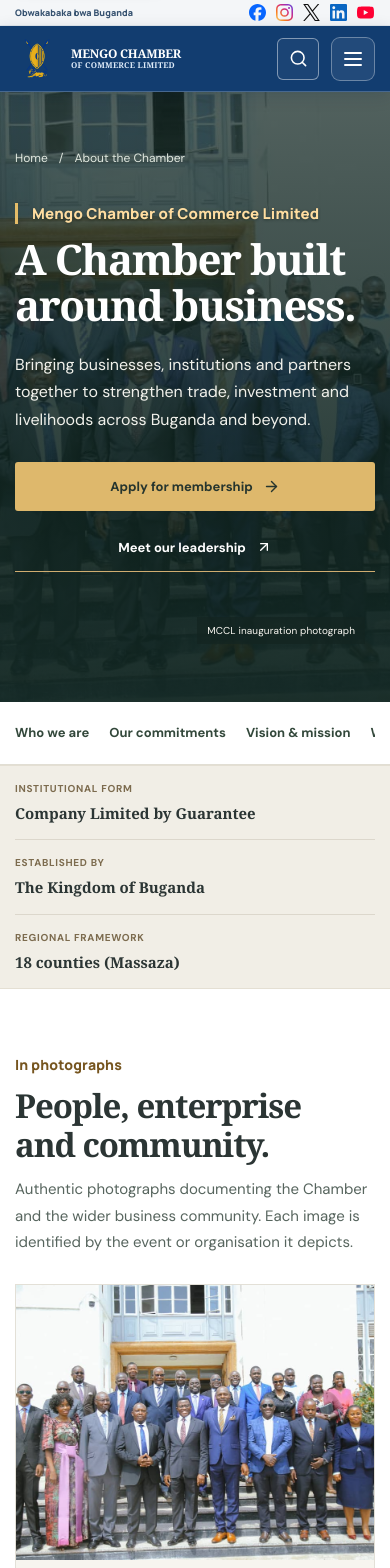
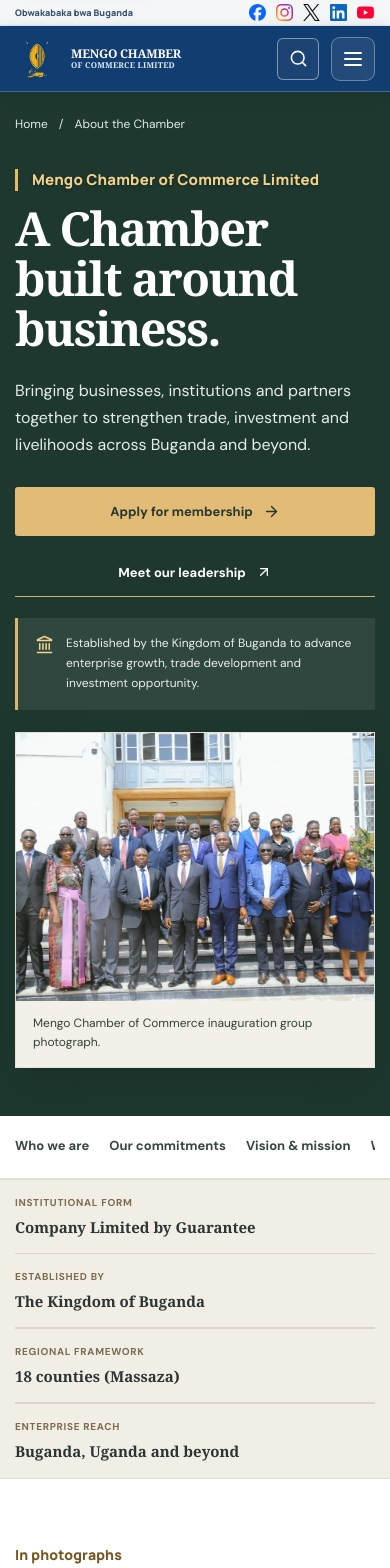
Before and after one commit to watumwa/mengo, a Next.js app: page /about in a window 390 px wide. Shown: the top 1568 px of the page. Built offline with nearby package versions, Linux system fonts and the light colour scheme.

Commit message:
Restore visible About hero photograph and detailed MCCL institutional information

```diff
--- a/app/about/about.css
+++ b/app/about/about.css
@@ -666,3 +666,233 @@
   .mc-about-v2 .mc-about-v2-direction-grid article > p { font-size: 20px; }
   .mc-about-v2 .mc-about-v2-section-nav a { font-size: 13px; }
 }
+
+
+/* Restore the visible, real MCCL inauguration photograph and richer About layout.
+   The earlier image-as-background experiment made the photograph hard to see.
+   On mobile, the photo remains fully visible below the introduction. */
+.mc-about-v2 .mc-about-v2-hero {
+  display: block;
+  min-height: 0;
+  padding: 32px 0 clamp(56px, 6vw, 84px);
+  background: #1e382f;
+  background-image: none;
+  color: #fff;
+}
+.mc-about-v2 .mc-about-v2-hero::before { display: none; }
+.mc-about-v2 .mc-about-v2-hero > .bp-shell { z-index: 1; }
+.mc-about-v2 .mc-about-v2-hero-grid {
+  display: grid;
+  grid-template-columns: minmax(0, .98fr) minmax(0, 1.02fr);
+  align-items: center;
+  gap: clamp(28px, 4.7vw, 76px);
+}
+.mc-about-v2 .mc-about-v2-hero-copy {
+  max-width: 660px;
+  padding: 28px 0 14px;
+}
+.mc-about-v2 .mc-about-v2-hero h1 {
+  max-width: 700px;
+  color: #fff;
+  font-size: clamp(47px, 5.35vw, 74px);
+  line-height: 1.065;
+  text-wrap: balance;
+}
+.mc-about-v2 .mc-about-v2-hero .mc-about-v2-kicker {
+  color: #f1d18c;
+  font-size: clamp(15px, 1.25vw, 18px);
+  font-weight: 800;
+}
+.mc-about-v2 .mc-about-v2-hero-lead {
+  max-width: 620px;
+  color: #e5eee7;
+  line-height: 1.7;
+}
+.mc-about-v2 .mc-about-v2-breadcrumb,
+.mc-about-v2 .mc-about-v2-breadcrumb a { color: #e4ebe4; }
+.mc-about-v2 .mc-about-v2-primary { background: #e2bc76; color: #26382e; }
+.mc-about-v2 .mc-about-v2-primary:hover { background: #f1d69f; color: #26382e; }
+.mc-about-v2 .mc-about-v2-quiet { color: #fff; border-bottom-color: #d1af75; }
+.mc-about-v2 .mc-about-v2-quiet:hover { color: #ffdf9c; }
+.mc-about-v2 .mc-about-v2-origin {
+  display: flex;
+  align-items: flex-start;
+  gap: 12px;
+  max-width: 625px;
+  margin-top: 30px;
+  padding: 16px 17px;
+  border-left: 3px solid #d8b775;
+  background: rgba(255,255,255,.075);
+  color: #eaf0e7;
+  font-size: 13px;
+  line-height: 1.65;
+}
+.mc-about-v2 .mc-about-v2-origin svg {
+  flex: none;
+  margin-top: 1px;
+  color: #f1d18c;
+}
+.mc-about-v2 .mc-about-v2-hero-image {
+  display: block;
+  min-width: 0;
+  margin: 0;
+  padding: 0;
+  background: #e2e2d9;
+  border: 1px solid rgba(232,224,208,.28);
+  box-shadow: 0 18px 46px rgba(5, 18, 15, .17);
+}
+.mc-about-v2 .mc-about-v2-hero-image img {
+  display: block;
+  width: 100%;
+  height: clamp(390px, 35vw, 510px);
+  max-height: none;
+  aspect-ratio: auto;
+  object-fit: cover;
+  object-position: center 42%;
+}
+.mc-about-v2 .mc-about-v2-hero-image figcaption {
+  padding: 13px 17px 15px;
+  color: #314238;
+  background: #f3f0e9;
+  font-size: 12px;
+  line-height: 1.55;
+}
+.mc-about-v2 .mc-about-v2-facts-grid {
+  grid-template-columns: repeat(4, minmax(0,1fr));
+}
+.mc-about-v2 .mc-about-v2-facts-grid > div {
+  min-width: 0;
+  padding-right: 18px;
+}
+.mc-about-v2 .mc-about-v2-facts-grid > div:not(:first-child) { padding-left: 21px; }
+.mc-about-v2 .mc-about-v2-facts-grid strong { overflow-wrap: anywhere; }
+.mc-about-v2 .mc-about-v2-network-levels {
+  margin-top: 26px;
+  padding: 23px 25px;
+  border: 1px solid #e0dbcf;
+  background: #fff;
+}
+.mc-about-v2 .mc-about-v2-network-levels h3 {
+  color: #34493b;
+  font-size: clamp(19px, 1.75vw, 24px);
+  line-height: 1.35;
+}
+.mc-about-v2 .mc-about-v2-network-levels ol {
+  display: grid;
+  gap: 13px;
+  list-style: none;
+  margin: 21px 0 0;
+  padding: 0;
+}
+.mc-about-v2 .mc-about-v2-network-levels li {
+  display: flex;
+  align-items: baseline;
+  gap: 14px;
+  font-size: 13px;
+  line-height: 1.65;
+  color: #4a5d51;
+}
+.mc-about-v2 .mc-about-v2-network-levels li span {
+  flex: 0 0 26px;
+  font-weight: 800;
+  color: #856535;
+}
+.mc-about-v2 .mc-about-v2-leadership-summary {
+  max-width: 730px;
+  margin-top: 19px;
+  color: #53635b;
+  font-size: 16px;
+  line-height: 1.8;
+}
+.mc-about-v2 .mc-about-v2-link-grid {
+  grid-template-columns: repeat(4, minmax(0, 1fr));
+}
+.mc-about-v2 .mc-about-v2-link-grid > a {
+  min-width: 0;
+  padding: 24px 22px;
+}
+.mc-about-v2 .mc-about-v2-link-grid h3 {
+  margin-top: 22px;
+  font-size: clamp(22px, 2vw, 26px);
+}
+.mc-about-v2 .mc-about-v2-story-links {
+  display: flex;
+  flex-wrap: wrap;
+  gap: 12px 22px;
+  align-items: center;
+  margin-top: 23px;
+}
+.mc-about-v2 .mc-about-v2-story-links a {
+  display: inline-flex;
+  align-items: center;
+  gap: 8px;
+  min-height: 44px;
+  color: #35543f;
+  border-bottom: 1px solid #aa8b50;
+  font-size: 13px;
+  font-weight: 750;
+}
+.mc-about-v2 .mc-about-v2-story-links a:hover { color: #86652c; }
+.mc-about-v2 .mc-about-v2-cta-links { justify-content: flex-end; }
+.mc-about-v2 .mc-about-v2-cta-links a {
+  min-width: 170px;
+  flex: 1 1 auto;
+}
+@media (max-width: 1100px) {
+  .mc-about-v2 .mc-about-v2-hero-grid {
+    grid-template-columns: minmax(0,1fr) minmax(0,.95fr);
+    gap: 24px;
+  }
+  .mc-about-v2 .mc-about-v2-hero-image img { height: 390px; }
+  .mc-about-v2 .mc-about-v2-link-grid {
+    grid-template-columns: repeat(2, minmax(0,1fr));
+  }
+  .mc-about-v2 .mc-about-v2-facts-grid {
+    grid-template-columns: repeat(2,minmax(0,1fr));
+  }
+  .mc-about-v2 .mc-about-v2-facts-grid > div:nth-child(2) { border-right: 0; }
+  .mc-about-v2 .mc-about-v2-facts-grid > div:nth-child(n+3) { border-top: 1px solid #dcd7cc; }
+  .mc-about-v2 .mc-about-v2-facts-grid > div:nth-child(3) { padding-left: 0; }
+}
+@media (max-width: 950px) {
+  .mc-about-v2 .mc-about-v2-hero-grid { grid-template-columns: 1fr; gap: 30px; }
+  .mc-about-v2 .mc-about-v2-hero-copy { max-width: 760px; padding: 10px 0 4px; }
+  .mc-about-v2 .mc-about-v2-hero-image {
+    max-width: none;
+    width: 100%;
+  }
+  .mc-about-v2 .mc-about-v2-hero-image img {
+    height: auto;
+    max-height: 500px;
+    aspect-ratio: 16/9;
+  }
+  .mc-about-v2 .mc-about-v2-origin { margin-top: 21px; }
+}
+@media (max-width: 650px) {
+  .mc-about-v2 .mc-about-v2-hero {
+    min-height: 0;
+    padding: 24px 0 48px;
+    background: #1e382f;
+    background-image: none;
+  }
+  .mc-about-v2 .mc-about-v2-hero-grid { gap: 22px; }
+  .mc-about-v2 .mc-about-v2-hero-copy { padding: 0; }
+  .mc-about-v2 .mc-about-v2-hero-image img {
+    height: auto;
+    max-height: none;
+    aspect-ratio: 4/3;
+  }
+  .mc-about-v2 .mc-about-v2-origin { margin-top: 21px; font-size: 12px; }
+  .mc-about-v2 .mc-about-v2-facts-grid { grid-template-columns: 1fr; }
+  .mc-about-v2 .mc-about-v2-facts-grid > div,
+  .mc-about-v2 .mc-about-v2-facts-grid > div:not(:first-child) {
+    padding: 16px 0;
+    border-right: 0;
+    border-bottom: 1px solid #dcd7cc;
+  }
+  .mc-about-v2 .mc-about-v2-facts-grid > div:last-child { border-bottom: 0; }
+  .mc-about-v2 .mc-about-v2-network-levels { padding: 20px; }
+  .mc-about-v2 .mc-about-v2-link-grid { grid-template-columns: 1fr; }
+  .mc-about-v2 .mc-about-v2-cta-links { justify-content: flex-start; }
+  .mc-about-v2 .mc-about-v2-cta-links a { width: 100%; min-width: 0; }
+}
--- a/app/about/page.tsx
+++ b/app/about/page.tsx
@@ -44,12 +44,12 @@ const priorities = [
 ];
 
 const audiences = [
-  { title: "Entrepreneurs & SMEs", text: "Businesses working to grow, connect and find new markets." },
-  { title: "Traders & manufacturers", text: "Enterprises involved in commerce, production and value addition." },
-  { title: "Cooperatives & SACCOs", text: "Member-led organisations building collective commercial opportunity." },
-  { title: "Agribusinesses", text: "Producers, processors and businesses across the agriculture value chain." },
-  { title: "Investors & diaspora", text: "Individuals and organisations seeking credible connections in Uganda." },
-  { title: "Institutions & partners", text: "Organisations supporting enterprise development and collaboration." },
+  { title: "Entrepreneurs & SMEs", text: "Growing enterprises seeking connections, knowledge, visibility and market pathways." },
+  { title: "Traders & manufacturers", text: "Businesses moving goods, adding value, creating jobs and serving local and wider markets." },
+  { title: "Cooperatives & SACCOs", text: "Member-led organisations building collective participation, finance and enterprise opportunity." },
+  { title: "Agribusinesses", text: "Producers and value-chain businesses working across agriculture, processing and distribution." },
+  { title: "Investors & diaspora", text: "People and organisations looking for credible commercial connections within Buganda and Uganda." },
+  { title: "Institutions & partners", text: "Public, private and development partners interested in sustainable enterprise collaboration." },
 ];
 
 const values = ["Co-operation", "Innovation", "Integrity", "Service Excellence", "Loyalty"];
@@ -86,8 +86,22 @@ export default function About() {
                     Meet our leadership <ArrowUpRight size={16} aria-hidden="true" />
                   </Link>
                 </div>
+                <p className="mc-about-v2-origin">
+                  <Landmark size={19} aria-hidden="true" />
+                  <span>Established by the Kingdom of Buganda to advance enterprise growth, trade development and investment opportunity.</span>
+                </p>
               </div>
-              <span className="mc-about-v2-hero-photo-caption">MCCL inauguration photograph</span>
+              <figure className="mc-about-v2-hero-image">
+                <ResponsivePhoto
+                  photo={realPhotos.chamberInauguration}
+                  width={1024}
+                  height={683}
+                  sizes="(max-width: 950px) 100vw, 51vw"
+                  loading="eager"
+                  fetchPriority="high"
+                />
+                <figcaption>Mengo Chamber of Commerce inauguration group photograph.</figcaption>
+              </figure>
             </div>
           </div>
         </header>
@@ -108,6 +122,7 @@ export default function About() {
             <div><span>Institutional form</span><strong>Company Limited by Guarantee</strong></div>
             <div><span>Established by</span><strong>The Kingdom of Buganda</strong></div>
             <div><span>Regional framework</span><strong>18 counties (Massaza)</strong></div>
+            <div><span>Enterprise reach</span><strong>Buganda, Uganda and beyond</strong></div>
           </div>
         </section>
 
@@ -151,7 +166,8 @@ export default function About() {
               <p>
                 The Chamber brings together enterprises, institutions, cooperatives, investors
                 and partners around market access, business development, trade and investment
-                linkages, research and constructive policy dialogue.
+                linkages, research and constructive policy dialogue. Its role is to help business
+                participation move from isolated effort to shared opportunity.
               </p>
               <div className="mc-about-v2-mandate">
                 <Landmark size={21} aria-hidden="true" />
@@ -171,7 +187,7 @@ export default function About() {
                 <p className="mc-about-v2-kicker">Our strategic role</p>
                 <h2 id="mc-about-v2-priorities">Five commitments to enterprise.</h2>
               </div>
-              <p>These priorities describe the Chamber's strategic direction, not a claim that every programme is already operational.</p>
+              <p>MCCL's five strategic propositions describe how the Chamber intends to connect, develop, advocate for, promote and transform enterprise opportunities. They express strategic direction, not a claim that every programme is already operational.</p>
             </div>
             <AboutCommitments priorities={priorities} />
           </div>
@@ -208,7 +224,7 @@ export default function About() {
                 <p className="mc-about-v2-kicker">Who we serve</p>
                 <h2 id="mc-about-v2-community">A wider community of enterprise.</h2>
               </div>
-              <p>Our membership approach aims to connect established organisations and emerging businesses around practical commercial opportunity.</p>
+              <p>The Chamber's membership approach aims to connect established institutions and emerging businesses within one wider commercial community, supporting participation, shared knowledge and practical market opportunities.</p>
               <Link href="/membership">Explore membership <ArrowRight size={16} aria-hidden="true" /></Link>
             </div>
             <div className="mc-about-v2-audience-grid">
@@ -241,6 +257,14 @@ export default function About() {
                 <div><strong>06</strong><span>Proposed regional clusters</span></div>
                 <div><strong>18</strong><span>Counties (Massaza)</span></div>
               </div>
+              <div className="mc-about-v2-network-levels">
+                <h3>Proposed levels of representation</h3>
+                <ol>
+                  <li><span>01</span> Regional Chamber Cluster Committees</li>
+                  <li><span>02</span> City and County Chamber Committees</li>
+                  <li><span>03</span> Sub-County representation and enrolled members</li>
+                </ol>
+              </div>
               <Link href="/centres">Explore the regional framework <MapPinned size={17} aria-hidden="true" /></Link>
             </div>
           </div>
@@ -251,6 +275,7 @@ export default function About() {
             <div className="mc-about-v2-section-title">
               <p className="mc-about-v2-kicker">Leadership & accountability</p>
               <h2 id="mc-about-v2-leadership">Get to know the institution.</h2>
+              <p className="mc-about-v2-leadership-summary">Explore the Chamber's published Board leadership, governance principles, strategic priorities and business support areas. Formal responsibilities and operational details are described in the relevant sections.</p>
             </div>
             <div className="mc-about-v2-link-grid">
               <Link href="/about/leadership">
@@ -271,6 +296,12 @@ export default function About() {
                 <p>Discover the Chamber's strategic service areas and enterprise priorities.</p>
                 <span>Explore services <ArrowUpRight size={16} aria-hidden="true" /></span>
               </Link>
+              <Link href="/strategy">
+                <Landmark size={24} aria-hidden="true" />
+                <h3>Our strategy</h3>
+                <p>Review the vision, mission and five commitments shaping MCCL's intended direction.</p>
+                <span>View strategy <ArrowUpRight size={16} aria-hidden="true" /></span>
+              </Link>
             </div>
           </div>
         </section>
@@ -289,8 +320,11 @@ export default function About() {
             <div>
               <p className="mc-about-v2-kicker">From the Chamber</p>
               <h2 id="mc-about-v2-story">Trade exhibitions can unlock business growth.</h2>
-              <p>The Chamber encourages enterprises to use trade exhibitions to improve visibility, build relationships and discover market opportunities.</p>
-              <Link href="/insights/trade-exhibitions-business-growth">Read the Chamber story <ArrowRight size={16} aria-hidden="true" /></Link>
+              <p>The Chamber encourages enterprises to use trade exhibitions to improve visibility, build relationships and discover market opportunities. Forums, partnerships and market intelligence can help turn shared commercial challenges into practical conversations.</p>
+              <div className="mc-about-v2-story-links">
+                <Link href="/insights/trade-exhibitions-business-growth">Read the Chamber story <ArrowRight size={16} aria-hidden="true" /></Link>
+                <Link href="/services">Explore business services <ArrowUpRight size={16} aria-hidden="true" /></Link>
+              </div>
             </div>
           </div>
         </section>
@@ -304,6 +338,7 @@ export default function About() {
             </div>
             <div className="mc-about-v2-cta-links">
               <Link href="/membership/apply">Apply for membership <ArrowRight size={17} aria-hidden="true" /></Link>
+              <Link href="/contact?subject=partnership">Partner with MCCL <ArrowUpRight size={17} aria-hidden="true" /></Link>
               <Link href="/contact">Contact the Chamber <ArrowUpRight size={17} aria-hidden="true" /></Link>
             </div>
           </div>
```
